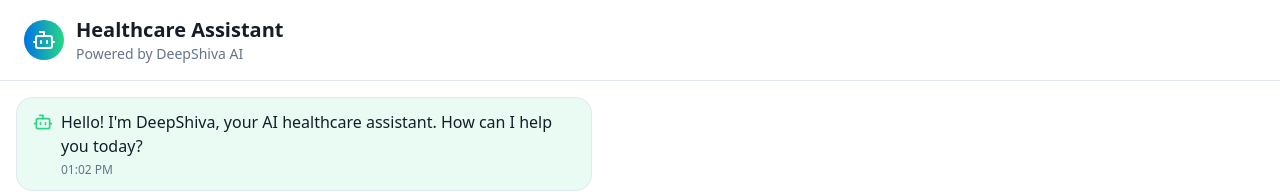
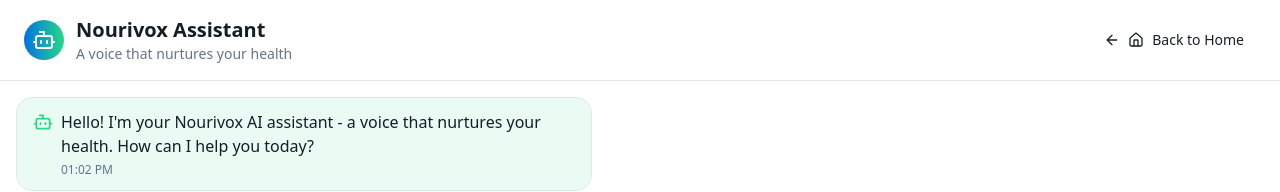
Before and after one commit to aastha-yadav2/doc-ai-guide, a React (Vite) app: page /chat in a window 1280 px wide. Shown: the top 192 px of the page. Built offline with nearby package versions, Linux system fonts and the light colour scheme; no server answers.

Commit message:
Add back button to chat screen
Add a backward navigation button to the chat screen to allow users to return to the home page after the chat session.

```diff
--- a/src/components/ChatBot.tsx
+++ b/src/components/ChatBot.tsx
@@ -1,8 +1,9 @@
 import React, { useState, useEffect, useRef } from 'react';
 import { Button } from '@/components/ui/button';
 import { Input } from '@/components/ui/input';
-import { Send, Mic, User, Bot, Calendar, Clock, Stethoscope } from 'lucide-react';
+import { Send, Mic, User, Bot, Calendar, Clock, Stethoscope, ArrowLeft, Home } from 'lucide-react';
 import { useToast } from '@/hooks/use-toast';
+import { Link } from 'react-router-dom';
 
 interface Message {
   id: string;
@@ -59,7 +60,7 @@ const ChatBot = () => {
     {
       id: '1',
       role: 'ai',
-      content: 'Hello! I\'m DeepShiva, your AI healthcare assistant. How can I help you today?',
+      content: 'Hello! I\'m your Nourivox AI assistant - a voice that nurtures your health. How can I help you today?',
       timestamp: new Date()
     }
   ]);
@@ -154,14 +155,25 @@ const ChatBot = () => {
     <div className="flex flex-col h-screen bg-background">
       {/* Header */}
       <header className="bg-card border-b border-border px-6 py-4 shadow-soft">
-        <div className="flex items-center gap-3">
-          <div className="w-10 h-10 rounded-full bg-gradient-to-r from-medical-blue to-health-green flex items-center justify-center">
-            <Bot className="w-6 h-6 text-white" />
+        <div className="flex items-center justify-between">
+          <div className="flex items-center gap-3">
+            <div className="w-10 h-10 rounded-full bg-gradient-to-r from-medical-blue to-health-green flex items-center justify-center">
+              <Bot className="w-6 h-6 text-white" />
+            </div>
+            <div>
+              <h1 className="text-xl font-semibold text-foreground">Nourivox Assistant</h1>
+              <p className="text-sm text-muted-foreground">A voice that nurtures your health</p>
+            </div>
           </div>
-          <div>
-            <h1 className="text-xl font-semibold text-foreground">Healthcare Assistant</h1>
-            <p className="text-sm text-muted-foreground">Powered by DeepShiva AI</p>
-          </div>
+
+          {/* Back to Home Button */}
+          <Button variant="ghost" size="sm" asChild className="hover-scale">
+            <Link to="/" className="flex items-center gap-2">
+              <ArrowLeft className="w-4 h-4" />
+              <Home className="w-4 h-4" />
+              <span className="hidden sm:inline">Back to Home</span>
+            </Link>
+          </Button>
         </div>
       </header>
 
```
